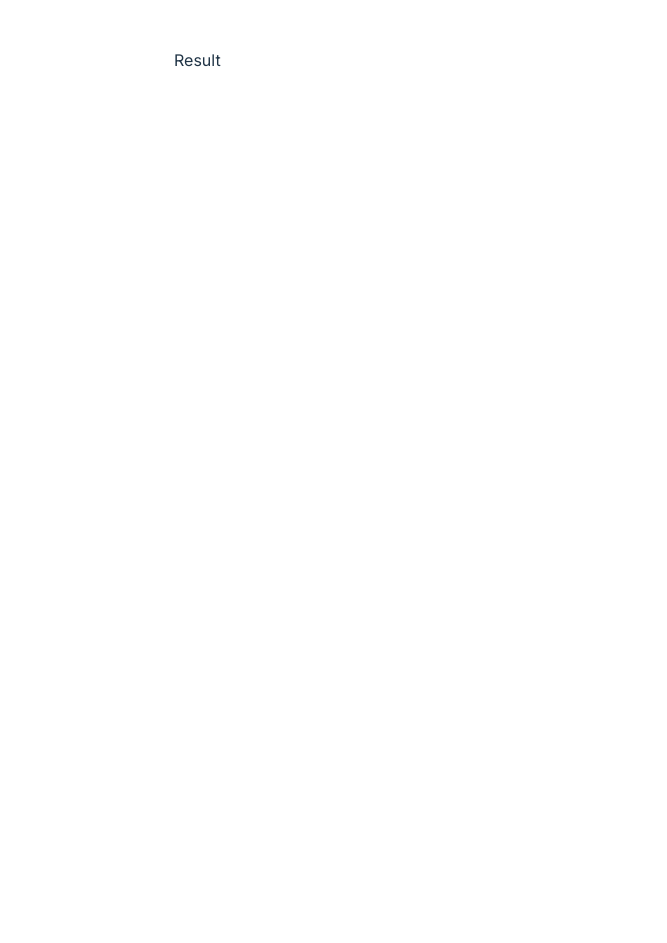
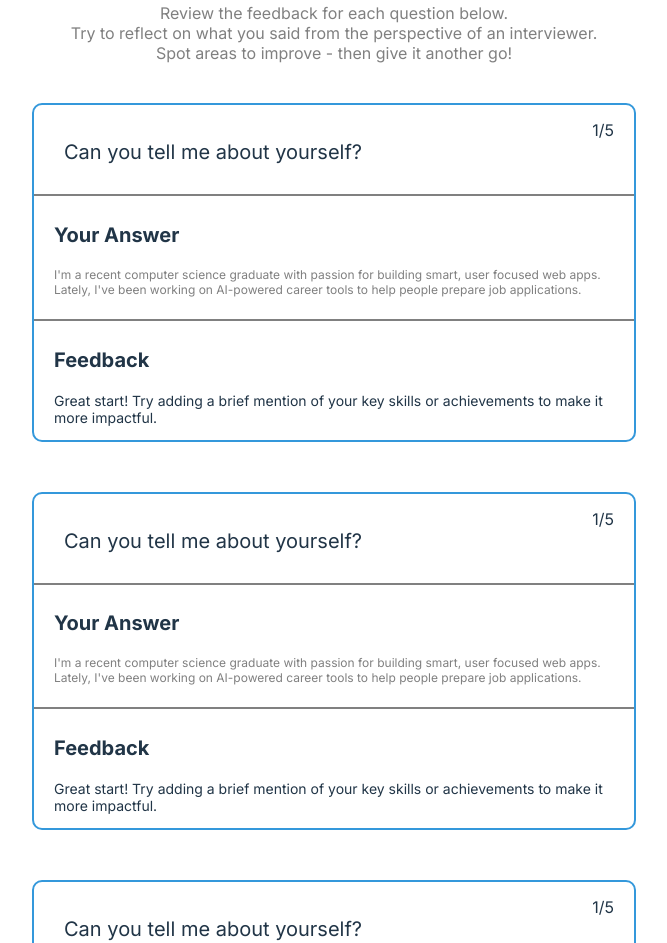
Before and after one commit to Hussein-Abdallah0/CareerForgeAI, a React (Vite) app in the folder frontend/: page /interview/result in a window 1280 px wide. Shown: the part 340-1283 px from the top of the page, without its empty margins (306-973 px from the left). Before the commit the page ends 800 px from the top, so only its background shows below. Built offline with nearby package versions, Linux system fonts and the light colour scheme.

Commit message:
Finish result page ui

```diff
--- a/frontend/src/pages/Interview/Result/index.jsx
+++ b/frontend/src/pages/Interview/Result/index.jsx
@@ -1,7 +1,89 @@
 import React from "react";
+import "./styles.css";
 
 const Result = () => {
-  return <div>Result</div>;
+  return (
+    <div>
+      <div className="result">
+        <img src="/interview/image17.png" alt="" />
+        <h2 className="result-header">Interview Complete! Lets Review.</h2>
+        <p className="result-text">
+          Review the feedback for each question below.
+          <br /> Try to reflect on what you said from the perspective of an interviewer.
+          <br /> Spot areas to improve - then give it another go!
+        </p>
+
+        <div className="results">
+          {/*------------------------------------ question 1 ---------------------------------*/}
+          <div className="result-div">
+            <p className="result-number">1/5</p>
+            <p className="result-question border-bottom">Can you tell me about yourself?</p>
+
+            <div className="result-section border-bottom">
+              <h4 className="result-title">Your Answer</h4>
+              <p className="result-answer">
+                I'm a recent computer science graduate with passion for building smart, user focused
+                web apps. Lately, I've been working on AI-powered career tools to help people
+                prepare job applications.
+              </p>
+            </div>
+
+            <div className="result-section">
+              <h4 className="result-title">Feedback</h4>
+              <p className="result-feedback">
+                Great start! Try adding a brief mention of your key skills or achievements to make
+                it more impactful.
+              </p>
+            </div>
+          </div>
+          {/*------------------------------------ question 2 ---------------------------------*/}
+          <div className="result-div">
+            <p className="result-number">1/5</p>
+            <p className="result-question border-bottom">Can you tell me about yourself?</p>
+
+            <div className="result-section border-bottom">
+              <h4 className="result-title">Your Answer</h4>
+              <p className="result-answer">
+                I'm a recent computer science graduate with passion for building smart, user focused
+                web apps. Lately, I've been working on AI-powered career tools to help people
+                prepare job applications.
+              </p>
+            </div>
+
+            <div className="result-section">
+              <h4 className="result-title">Feedback</h4>
+              <p className="result-feedback">
+                Great start! Try adding a brief mention of your key skills or achievements to make
+                it more impactful.
+              </p>
+            </div>
+          </div>
+          {/*------------------------------------ question 3 ---------------------------------*/}
+          <div className="result-div">
+            <p className="result-number">1/5</p>
+            <p className="result-question border-bottom">Can you tell me about yourself?</p>
+
+            <div className="result-section border-bottom">
+              <h4 className="result-title">Your Answer</h4>
+              <p className="result-answer">
+                I'm a recent computer science graduate with passion for building smart, user focused
+                web apps. Lately, I've been working on AI-powered career tools to help people
+                prepare job applications.
+              </p>
+            </div>
+
+            <div className="result-section">
+              <h4 className="result-title">Feedback</h4>
+              <p className="result-feedback">
+                Great start! Try adding a brief mention of your key skills or achievements to make
+                it more impactful.
+              </p>
+            </div>
+          </div>
+        </div>
+      </div>
+    </div>
+  );
 };
 
 export default Result;
```
